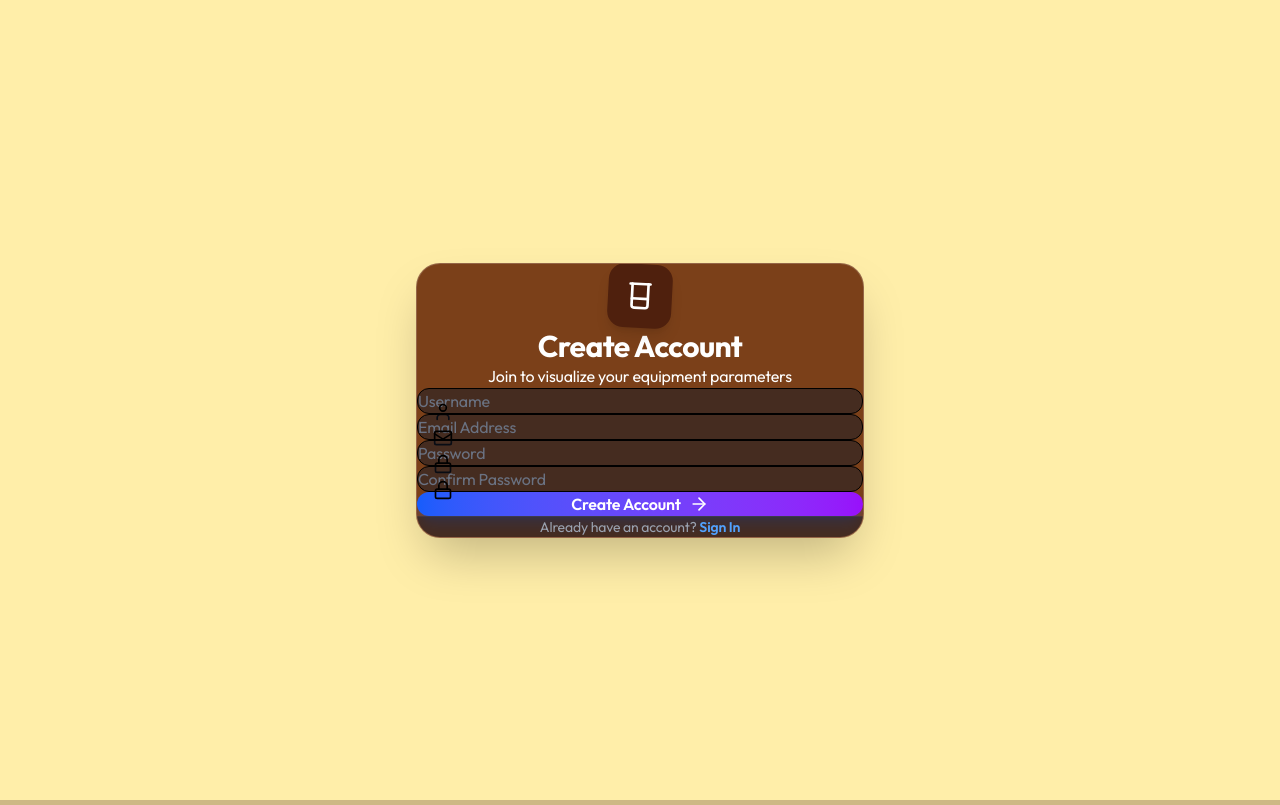
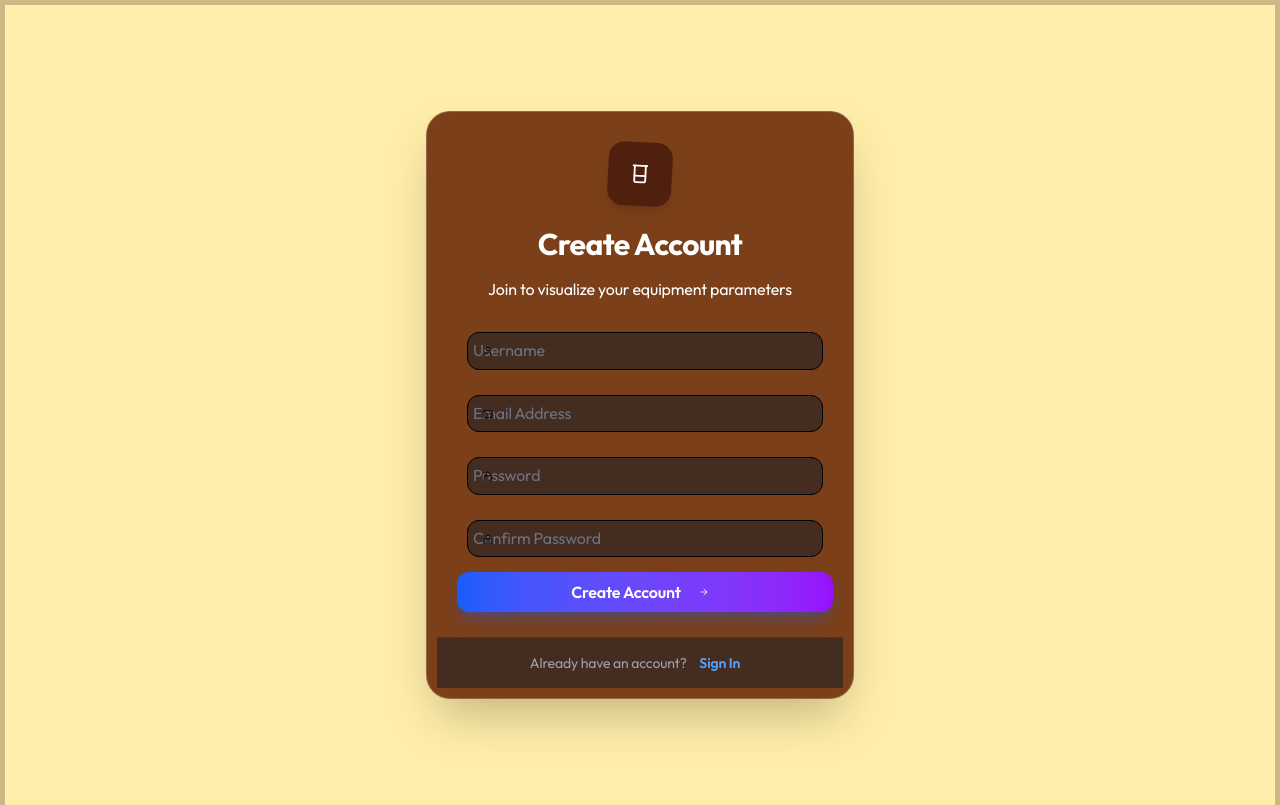
Before and after one commit to Madhuram2901/FOSSEE-ChemicalAPP, a React (Vite) app in the folder frontend-web/: page /signup in a window 1280 px wide. Built offline with nearby package versions, Linux system fonts and the light colour scheme; no server answers.

Commit message:
fix(ui): Restore spacing logic while fixing border bleed Reverts aggressive CSS reset. Restores '* { margin: 5px; padding: 5px }' as the user's layout relied on it. Forces 'html, body { margin: 0 !important }' to fix the original dull border issue.

```diff
--- a/frontend-web/src/index.css
+++ b/frontend-web/src/index.css
@@ -22,18 +22,20 @@
 }
 
 /* Normalized Reset */
+/* Normalized Reset for Boundaries */
 html,
 body,
 #root {
   width: 100%;
   height: 100%;
-  margin: 0;
-  padding: 0;
+  margin: 0 !important;
+  padding: 0 !important;
 }
 
+/* Restore the spacing preference but keep box-sizing */
 * {
-  margin: 0;
-  padding: 0;
+  margin: 5px;
+  padding: 5px;
   box-sizing: border-box;
 }
 
@@ -43,6 +45,7 @@ body {
   -webkit-font-smoothing: antialiased;
   -moz-osx-font-smoothing: grayscale;
   background-color: #CDB885;
+  line-height: 1.6;
   @apply bg-app-bg text-content-main;
 }
 
--- a/frontend-web/src/pages/Dashboard.jsx
+++ b/frontend-web/src/pages/Dashboard.jsx
@@ -194,18 +194,18 @@ export default function Dashboard() {
             <div className="flex-1 overflow-auto">
                 {/* Header */}
                 <header className="bg-app-surface shadow-md px-8 py-6 z-10">
-                    <div className="flex items-center justify-between">
+                    <div className="flex items-center justify-between flex-wrap gap-4">
                         <div>
                             <h1 className="text-2xl font-bold text-content-main">
                                 Chemical Equipment Visualizer
                             </h1>
                             <p className="text-content-muted mt-1">CSV Analytics Dashboard</p>
                         </div>
-                        <div className="flex items-center space-x-4">
+                        <div className="flex items-center gap-4 flex-wrap">
                             {loading && (
-                                <div className="animate-spin rounded-full h-5 w-5 border-b-2 border-primary mr-4"></div>
+                                <div className="animate-spin rounded-full h-5 w-5 border-b-2 border-primary"></div>
                             )}
-                            <span className="text-sm text-content-muted mr-4">
+                            <span className="text-sm text-content-muted hidden md:block">
                                 {new Date().toLocaleDateString('en-US', {
                                     weekday: 'long',
                                     year: 'numeric',
@@ -214,7 +214,7 @@ export default function Dashboard() {
                                 })}
                             </span>
 
-                            <div className="flex items-center gap-2 mr-4 bg-white/50 p-1 rounded-lg">
+                            <div className="flex items-center gap-2 bg-white/50 p-1 rounded-lg">
                                 <button
                                     onClick={() => setIsCompareMode(false)}
                                     className={`px-3 py-1.5 text-xs font-semibold rounded-md transition-all ${!isCompareMode ? 'bg-white shadow text-blue-600' : 'text-gray-500 hover:text-gray-700'}`}
@@ -232,7 +232,7 @@ export default function Dashboard() {
                             {summary && !isCompareMode && (
                                 <button
                                     onClick={handleDownloadReport}
-                                    className="px-4 py-2 text-sm font-medium text-white bg-blue-600 hover:bg-blue-700 rounded-lg transition-colors mr-2"
+                                    className="px-4 py-2 text-sm font-medium text-white bg-blue-600 hover:bg-blue-700 rounded-lg transition-colors"
                                 >
                                     Download Report
                                 </button>
--- a/frontend-web/src/pages/Login.jsx
+++ b/frontend-web/src/pages/Login.jsx
@@ -54,7 +54,7 @@ export default function Login() {
                 {/* --- LOGIN CARD/BOX BACKGROUND --- */}
                 {/* Change bg-white/10 to bg-[#Color] if you want a solid box, or keep it for glass effect */}
                 <div className="bg-[#7B4019] backdrop-blur-2xl border border-white/20 rounded-3xl shadow-2xl overflow-hidden">
-                    <div className="p-8">
+                    <div className="p-6 md:p-8">
                         <div className="flex justify-center mb-6">
                             <div className="w-16 h-16 bg-[#4F200D] rounded-2xl flex items-center justify-center shadow-lg transform rotate-3">
                                 <Beaker className="w-8 h-8 text-white" />
--- a/frontend-web/src/pages/Signup.jsx
+++ b/frontend-web/src/pages/Signup.jsx
@@ -65,7 +65,7 @@ export default function Signup() {
                 className="w-full max-w-md z-10 p-4"
             >
                 <div className="bg-[#7B4019] backdrop-blur-2xl border border-white/20 rounded-3xl shadow-2xl overflow-hidden">
-                    <div className="p-8">
+                    <div className="p-6 md:p-8">
                         <div className="flex justify-center mb-6">
                             <div className="w-16 h-16 bg-[#4F200D] rounded-2xl flex items-center justify-center shadow-lg transform rotate-3">
                                 <Beaker className="w-8 h-8 text-white" />
```
Also changed, not shown: 1 other file (tests, documents, lock files or other folders).
